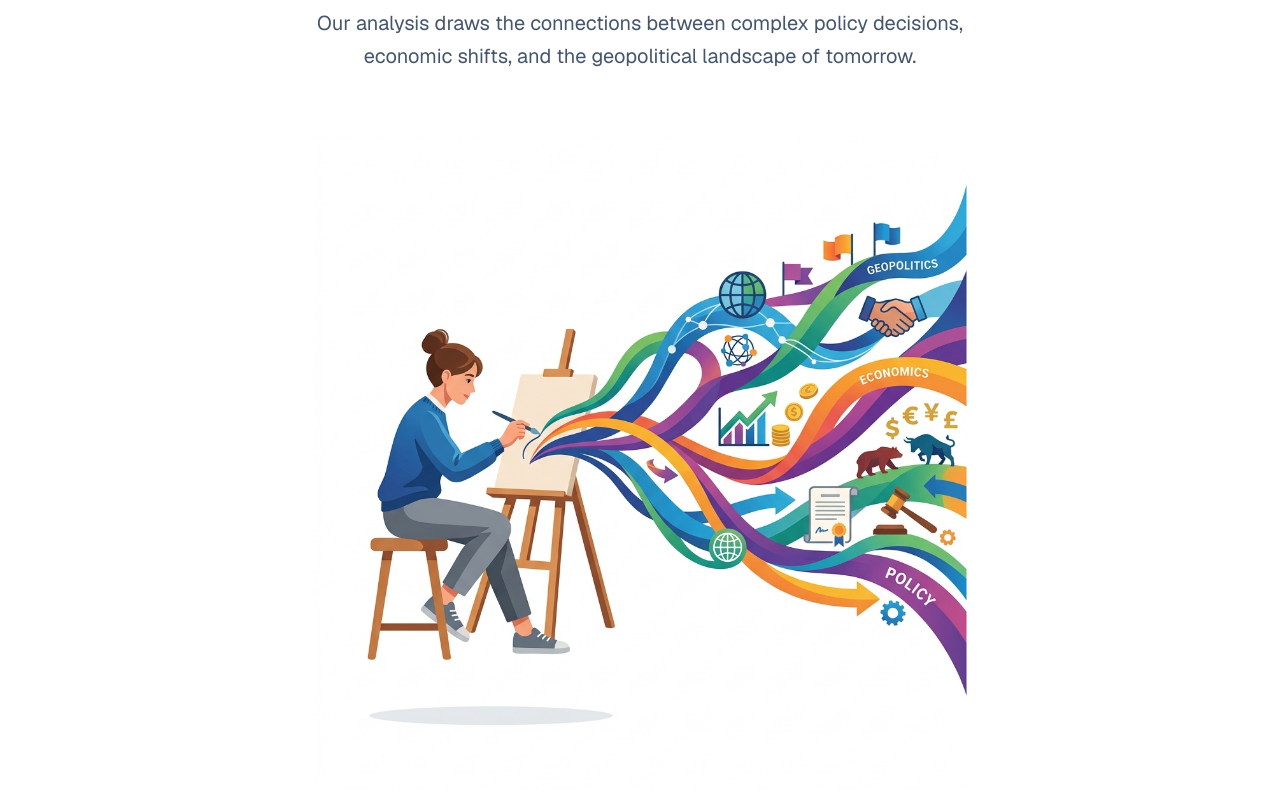
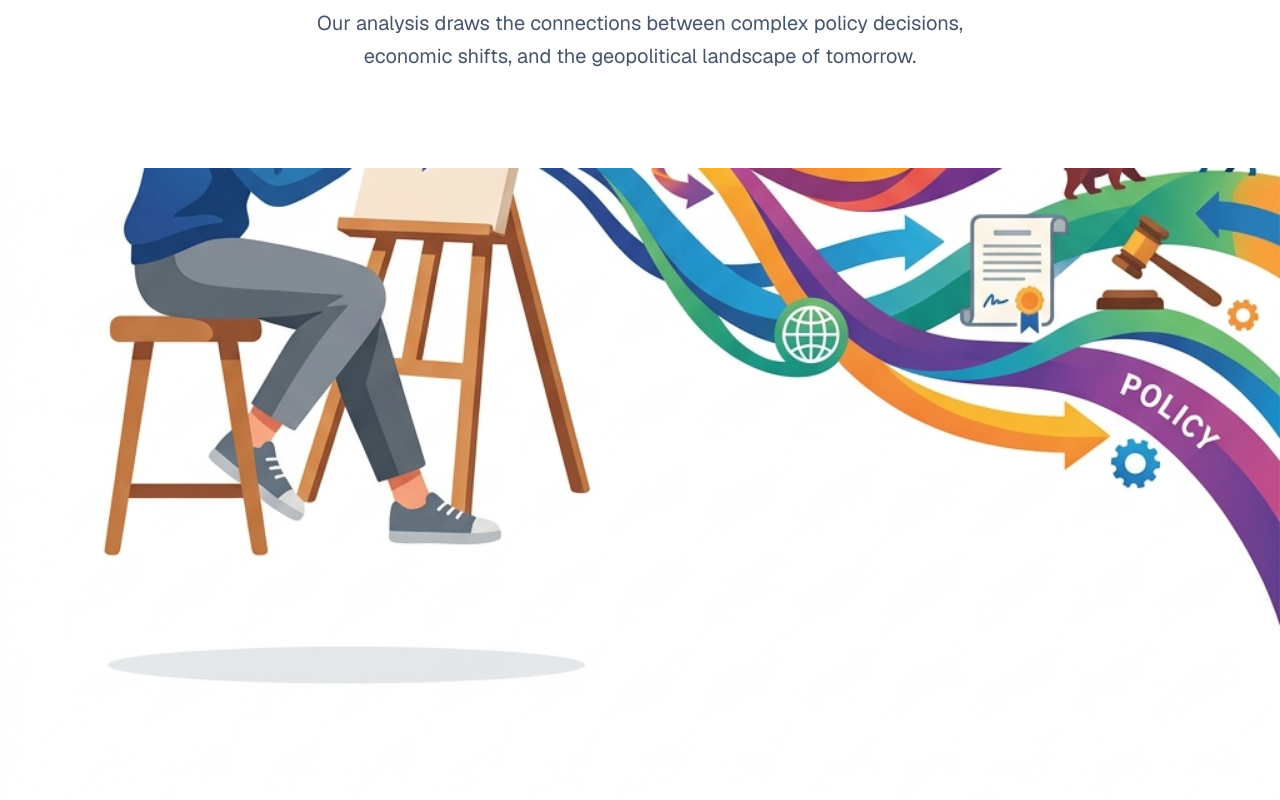
Before and after one commit to Nitik001/Open-Canvas, a Next.js app: page / in a window 1280 px wide. Shown: the part 1040-1840 px from the top of the page. Built offline with nearby package versions, Linux system fonts and the light colour scheme.

Commit message:
Expand statement canvas illustration to full viewport width for infinite flowing effect

```diff
--- a/components/home/StatementCanvas.tsx
+++ b/components/home/StatementCanvas.tsx
@@ -43,29 +43,26 @@ export function StatementCanvas() {
             economic shifts, and the geopolitical landscape of tomorrow.
           </p>
         </motion.div>
+      </div>
 
-        {/* ── Illustration ── */}
+      {/* ── Full-Bleed Illustration ── */}
       <motion.div
-          className="relative w-full max-w-6xl aspect-[4/3] sm:aspect-[16/9] flex items-center justify-center pointer-events-none select-none mix-blend-multiply md:scale-105 mt-4"
+        className="relative w-full h-[50vh] sm:h-[60vh] lg:h-[80vh] min-h-[400px] pointer-events-none select-none mix-blend-multiply mt-8 overflow-hidden"
         initial={{ opacity: 0, y: 30 }}
         whileInView={{ opacity: 1, y: 0 }}
         viewport={{ once: true, margin: "-100px" }}
         transition={{ duration: 1, delay: 0.2, ease: "easeOut" }}
       >
-          {/* Using mix-blend-multiply on a pure white image forces all white pixels to become perfectly transparent.
-              With no mask, the vivid colors and ribbons bleed directly into the section's white background. */}
-          <div className="absolute inset-0">
+        {/* Using object-cover and object-left anchors the artist to the left,
+            while the flowing ribbons stretch limitlessly off the right side of the screen. */}
         <Image
           src="/statement-illustration.jpg"
           alt="An artist drawing geopolitics, economic affairs, and public policy flowing onto a canvas"
           fill
-              className="object-contain object-center"
+          className="object-cover object-left md:object-left-bottom"
           priority
         />
-          </div>
       </motion.div>
-
-      </div>
     </section>
   );
 }
```
Lines whose indentation alone changed are shown as unchanged.
